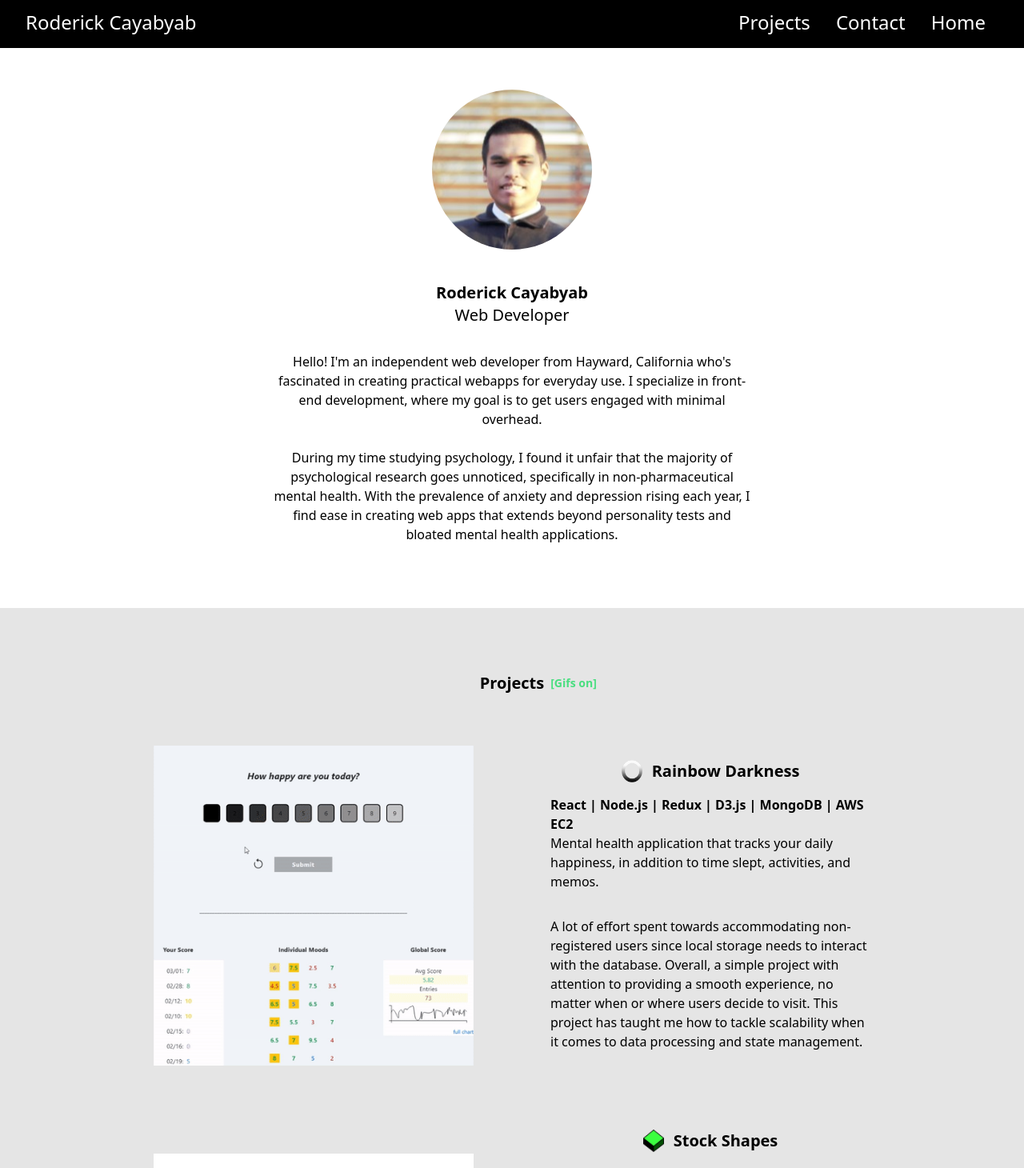
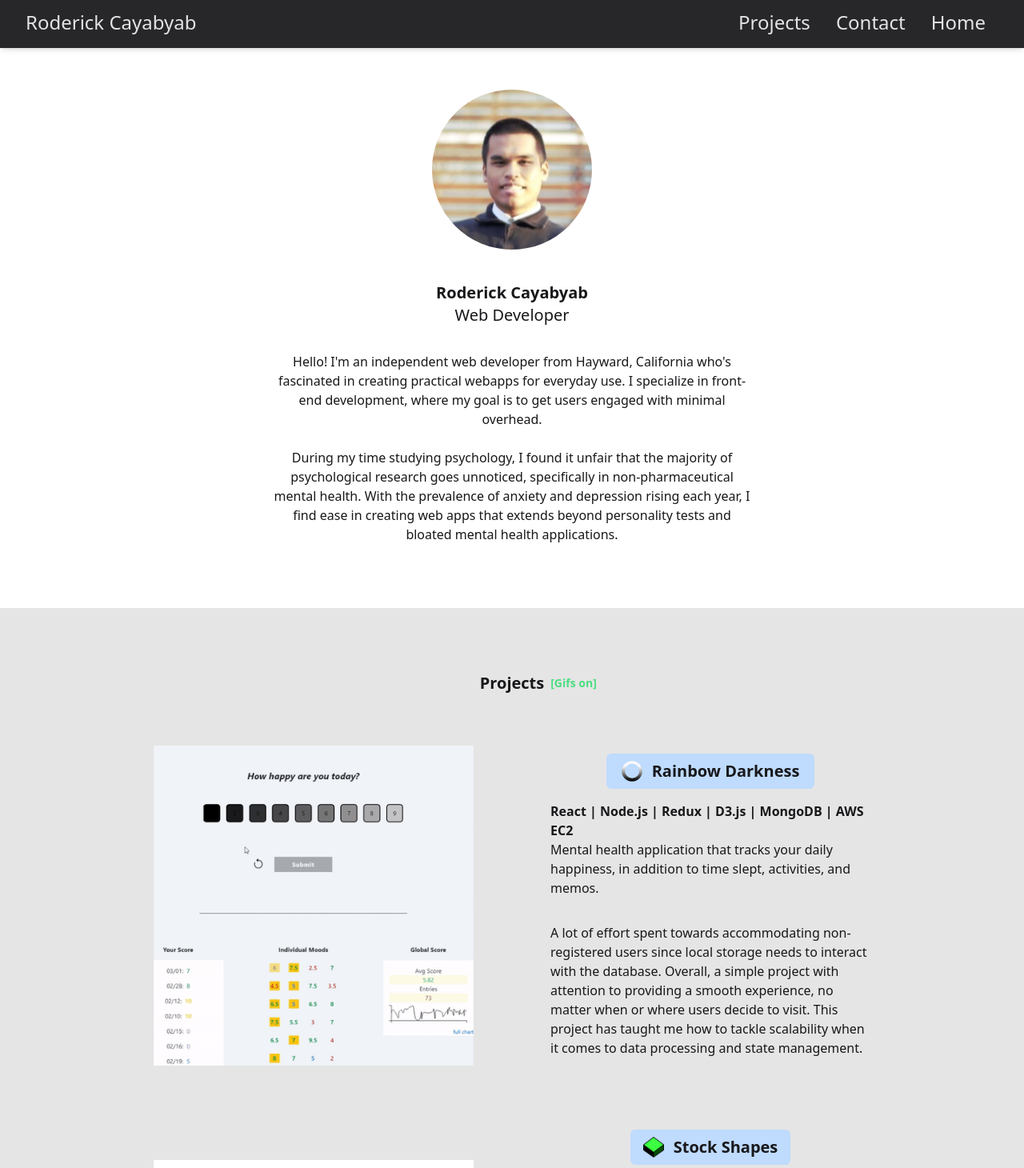
Before and after one commit to r-yabyab/fe-portfolio, a React (Create React App) app: page / in a window 1280 px wide. Shown: the top 1460 px of the page at 80% size. Built offline with nearby package versions, Linux system fonts and the light colour scheme.

Commit message:
softened text and topnav bg colors, also contact click green thing

```diff
--- a/src/App.css
+++ b/src/App.css
@@ -30,12 +30,12 @@
 }
 
 .ratingAnimationToBlack {
-    animation: 1.5s 0s 1 fadeToBlack;
+    animation: 0.8s 0s 1 fadeToBlack;
 }
 
 @keyframes fadeToBlack{
     0% { background-color: green;
 
      }
-100% { background-color: black; }
+100% { background-color: #27272A; }
 }
--- a/src/components/BottomHeader.js
+++ b/src/components/BottomHeader.js
@@ -16,7 +16,7 @@ function BottomHeader ({ contactClick }) {
     return (
         <>
             {/* <div className="absolute bg-neutral-300 w-full pb-10 pt-10"> */}
-            <div className={`${contactClick ? 'ratingAnimationToBlack' : ''} bg-black relative text-white flex justify-center pb-28 pt-20`}>
+            <div className={`${contactClick ? 'ratingAnimationToBlack' : ''} bg-zinc-800 relative text-white flex justify-center pb-28 pt-20`}>
                 <div></div>
                 <div className="flex flex-row gap-8">
                     <div className="absolute top-10 -translate-x-1/2 left-[50%]    font-semibold pb-4">Contacts</div>
--- a/src/components/HomePage.js
+++ b/src/components/HomePage.js
@@ -66,7 +66,7 @@ function HomePage ({ projectsRef, contactClick }) {
         <>
             {/* mainContainer */}
             {/* <div className="relative pl-10 pr-10 m-auto max-w-[1400px] "> */}
-            <div className="relative mt-12 ">
+            <div className="relative mt-12 text-zinc-900 ">
                 {/* <div className="relative m-auto max-w-[1400px]  "> */}
 
                 <div className="
@@ -214,12 +214,12 @@ function HomePage ({ projectsRef, contactClick }) {
 
 
                             <div className="">
-                                <div className=" max-lg:pt-8 text-xl text-center pb-4 font-bold flex gap-x-3 justify-center
-
-                                ">
-                                    <img src={stockshapesLogo} width="26" alt="Stock Shapes Logo" />
-                                    <div>Stock Shapes</div>
+                            <div className=" max-lg:pt-8 text-xl font-bold text-center mb-4  ">
+                                <div className="flex gap-x-3 justify-center w-[200px] bg-blue-200 p-2 rounded-md m-auto  align-middle items-center">
+                                <img src={stockshapesLogo} width="26" alt="Rainbow Darkness Logo" />
+                                <div>Stock Shapes</div>
                                 </div>
+                            </div>
                                 <div className="font-semibold">React | Node.js | Vercel | EC2</div>
                                 {/* <div className="">Real-time stock & future updates with draggable + resizeable components. Resize the webpage to aid your trading sessions!</div> */}
                                 {/* <div className="">Real-time stock prices with draggable + resizeable components. Resize the webpage to aid your trading sessions!</div> */}
@@ -310,9 +310,11 @@ function HomePage ({ projectsRef, contactClick }) {
 
                             </div>
                             <div>
-                            <div className=" max-lg:pt-8 text-xl font-bold text-center pb-4 flex gap-x-3 justify-center">
+                            <div className=" max-lg:pt-8 text-xl font-bold text-center mb-4  ">
+                                <div className="flex gap-x-3 justify-center w-[260px] bg-blue-200 p-2 rounded-md m-auto  align-middle items-center">
                                 <img src={rainbowLogo} width="26" alt="Rainbow Darkness Logo" />
                                 <div>Rainbow Darkness</div>
+                                </div>
                             </div>
                             <div className="font-semibold">React | Node.js | Redux | D3.js | MongoDB | AWS EC2</div>
                             {/* <div className="">Happiness tracking application. Users can compare their scores with the entire userbase. </div> */}
--- a/src/components/TopNav.js
+++ b/src/components/TopNav.js
@@ -34,7 +34,7 @@ function TopNav ({
                 </div>
             </div> */}
             {/* <div className="fixed z-50"> */}
-            <div className="fixed top-0 left-0 w-full z-50  bg-black text-white pt-3 pb-12 text-2xl">
+            <div className="fixed top-0 left-0 w-full z-50 shadow-md bg-zinc-800 text-zinc-200 pt-3 pb-12 text-2xl">
                 {/* <div className="ml-8 absolute"><span className="font-bold">Roderick Cayabyab</span> <span className="max-md:hidden">| Web Developer</span></div> */}
                 <div className="ml-8 select-none absolute">
                     <span onClick={scrollToTop} className="hover:text-yellow-300 hover:cursor-pointer">Roderick Cayabyab </span>
@@ -57,7 +57,7 @@ function TopNav ({
                         onClick={clickHandler}
                         >
                         <svg xmlns="http://www.w3.org/2000/svg" width="42" height="42" fill="currentColor"
-                            className={`${menu ? 'text-gray-400' : 'text-white'}  hover:text-gray-200`} viewBox="0 0 16 16">
+                            className={`${menu ? 'text-gray-400' : 'text-zinc-200'}  hover:text-gray-200`} viewBox="0 0 16 16">
                             <path fillRule="evenodd" d="M2.5 12a.5.5 0 0 1 .5-.5h10a.5.5 0 0 1 0 1H3a.5.5 0 0 1-.5-.5zm0-4a.5.5 0 0 1 .5-.5h10a.5.5 0 0 1 0 1H3a.5.5 0 0 1-.5-.5zm0-4a.5.5 0 0 1 .5-.5h10a.5.5 0 0 1 0 1H3a.5.5 0 0 1-.5-.5z" />
                         </svg>
                         <div className={`${menu ? '' : 'hidden'} absolute right-0 -mr-4 [&>*]:pr-8 [&>*]:pl-8 border-t-4 border-green-400 text-left top-12 bg-black flex  [&>*]:pt-2 [&>*]:pb-2 flex-col gap-0 `}>
```
